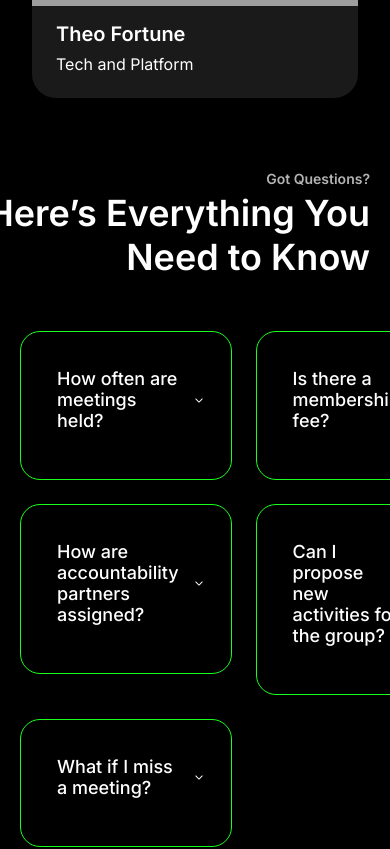
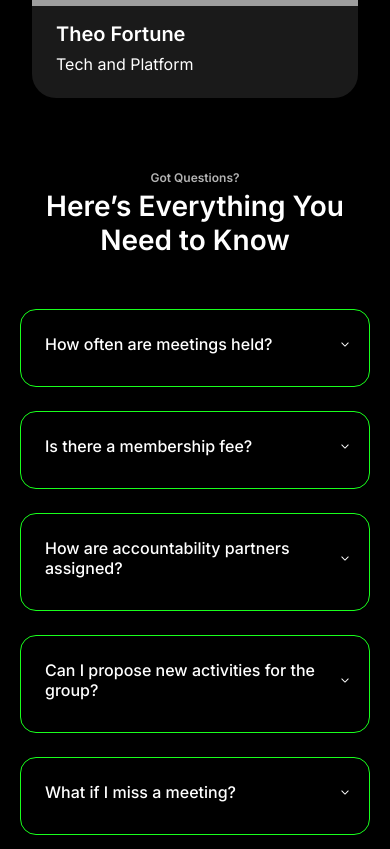
Before and after one commit to ProCircle-Software/ProCircleFrontend, a Next.js app: page / in a window 390 px wide. Shown: the part 6800-7649 px from the top of the page. Built offline with nearby package versions, Linux system fonts and the light colour scheme; grey boxes are pictures that could not be loaded.

Commit message:
FAQs done

```diff
--- a/components/FAQs/faq.css
+++ b/components/FAQs/faq.css
@@ -91,3 +91,68 @@
   max-height: 500px; /* Adjust based on your longest content */
   opacity: 1;
 }
+
+/* Responsive styles */
+@media screen and (max-width: 1080px) {
+  .faq-heading {
+    width: 100%;
+    max-width: 400px;
+  }
+}
+
+@media screen and (max-width: 768px) {
+  .faq {
+    align-items: center;
+    gap: 48px;
+  }
+
+  .faq-heading {
+    align-items: center;
+    text-align: center;
+    width: 100%;
+  }
+
+  .faq-heading h1 {
+    font-size: 32px;
+  }
+
+  .faq-questions {
+    grid-template-columns: 1fr;
+  }
+
+  .faq-card {
+    padding: 32px 20px 20px 32px;
+  }
+
+  .faq-card p {
+    font-size: 16px;
+  }
+}
+
+@media screen and (max-width: 480px) {
+  .faq {
+    gap: 36px;
+  }
+
+  .faq-heading span {
+    font-size: 12px;
+  }
+
+  .faq-heading h1 {
+    font-size: 28px;
+  }
+
+  .faq-card {
+    padding: 24px 16px 16px 24px;
+    border-radius: 16px;
+    gap: 16px;
+  }
+
+  .faq-card__question h4 {
+    font-size: 16px;
+  }
+
+  .faq-card p {
+    font-size: 14px;
+  }
+}
```
